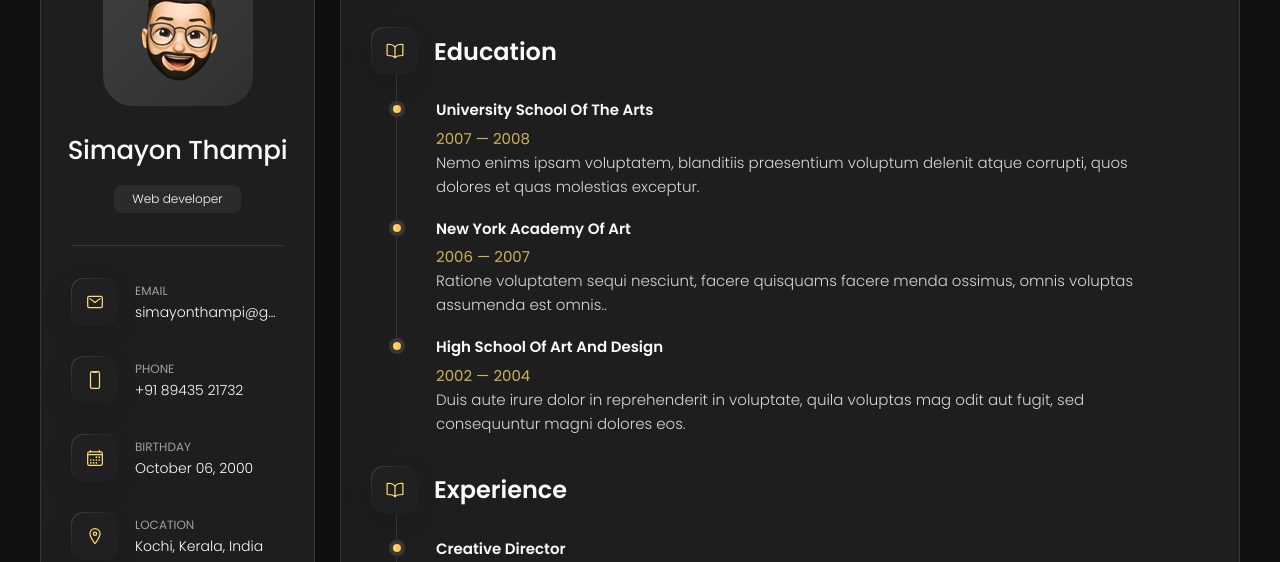
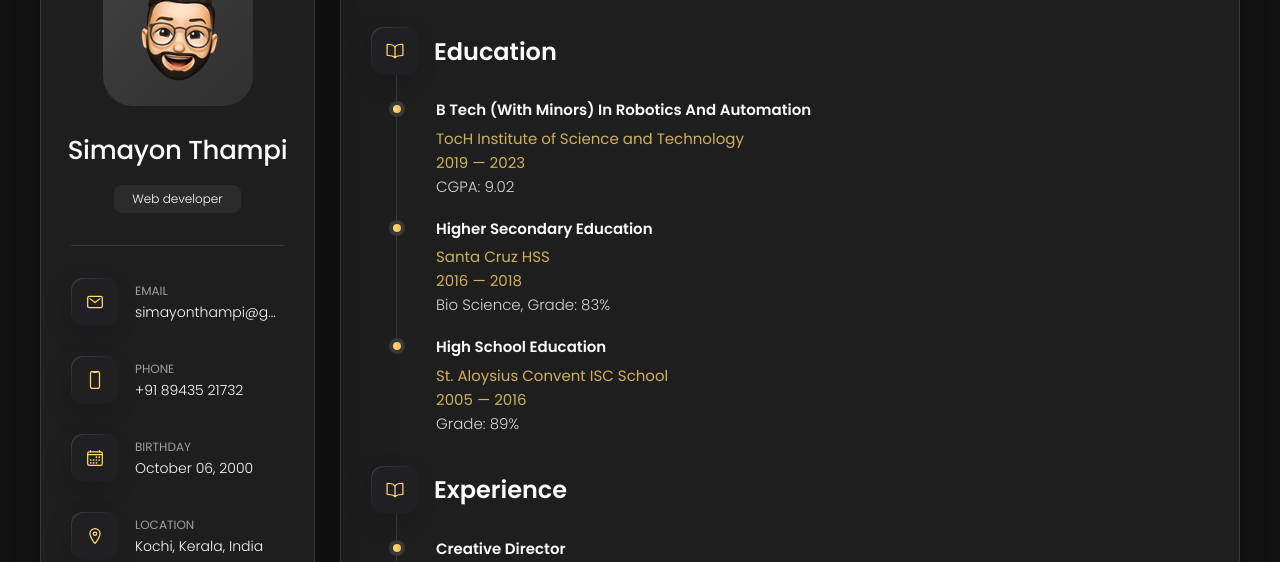
Before and after one commit to Simayon/simayon.github.io, a website built with Parcel: page index.html in a window 1280 px wide. Both pictures are taken after a click on the button "Resume". Shown: the part 162-724 px from the top of the page. Built offline with nearby package versions, Linux system fonts and the light colour scheme.

Commit message:
fix: Added Education
[Description]:
+

[Notes]:

```diff
--- a/index.html
+++ b/index.html
@@ -209,17 +209,11 @@
 
         <section class="about-text">
           <p>
-            I'm Creative Director and UI/UX Designer from Sydney, Australia, working in web development and print media.
-            I enjoy
-            turning complex problems into simple, beautiful and intuitive designs.
+
           </p>
 
           <p>
-            My job is to build your website so that it is functional and user-friendly but at the same time attractive.
-            Moreover, I
-            add personal touch to your product and make sure that is eye-catching and easy to use. My aim is to bring
-            across your
-            message and identity in the most creative way. I created web design for many famous brand companies.
+
           </p>
         </section>
 
@@ -529,48 +523,32 @@
           </div>
 
           <ol class="timeline-list">
-
             <li class="timeline-item">
-
-              <h4 class="h4 timeline-item-title">University school of the arts</h4>
-
-              <span>2007 — 2008</span>
-
+              <h4 class="h4 timeline-item-title">B Tech (with minors) in Robotics and Automation</h4>
+              <span>TocH Institute of Science and Technology</span>
+              <span>2019 — 2023</span>
               <p class="timeline-text">
-                Nemo enims ipsam voluptatem, blanditiis praesentium voluptum delenit atque corrupti, quos dolores et
-                quas molestias
-                exceptur.
+                CGPA: 9.02
               </p>
-
             </li>
 
             <li class="timeline-item">
-
-              <h4 class="h4 timeline-item-title">New york academy of art</h4>
-
-              <span>2006 — 2007</span>
-
+              <h4 class="h4 timeline-item-title">Higher Secondary Education</h4>
+              <span>Santa Cruz HSS</span>
+              <span>2016 — 2018</span>
               <p class="timeline-text">
-                Ratione voluptatem sequi nesciunt, facere quisquams facere menda ossimus, omnis voluptas assumenda est
-                omnis..
+                Bio Science, Grade: 83%
               </p>
-
             </li>
 
             <li class="timeline-item">
-
-              <h4 class="h4 timeline-item-title">High school of art and design</h4>
-
-              <span>2002 — 2004</span>
-
+              <h4 class="h4 timeline-item-title">High School Education</h4>
+              <span>St. Aloysius Convent ISC School</span>
+              <span>2005 — 2016</span>
               <p class="timeline-text">
-                Duis aute irure dolor in reprehenderit in voluptate, quila voluptas mag odit aut fugit, sed consequuntur
-                magni dolores
-                eos.
+                Grade: 89%
               </p>
-
             </li>
-
           </ol>
 
         </section>
```
